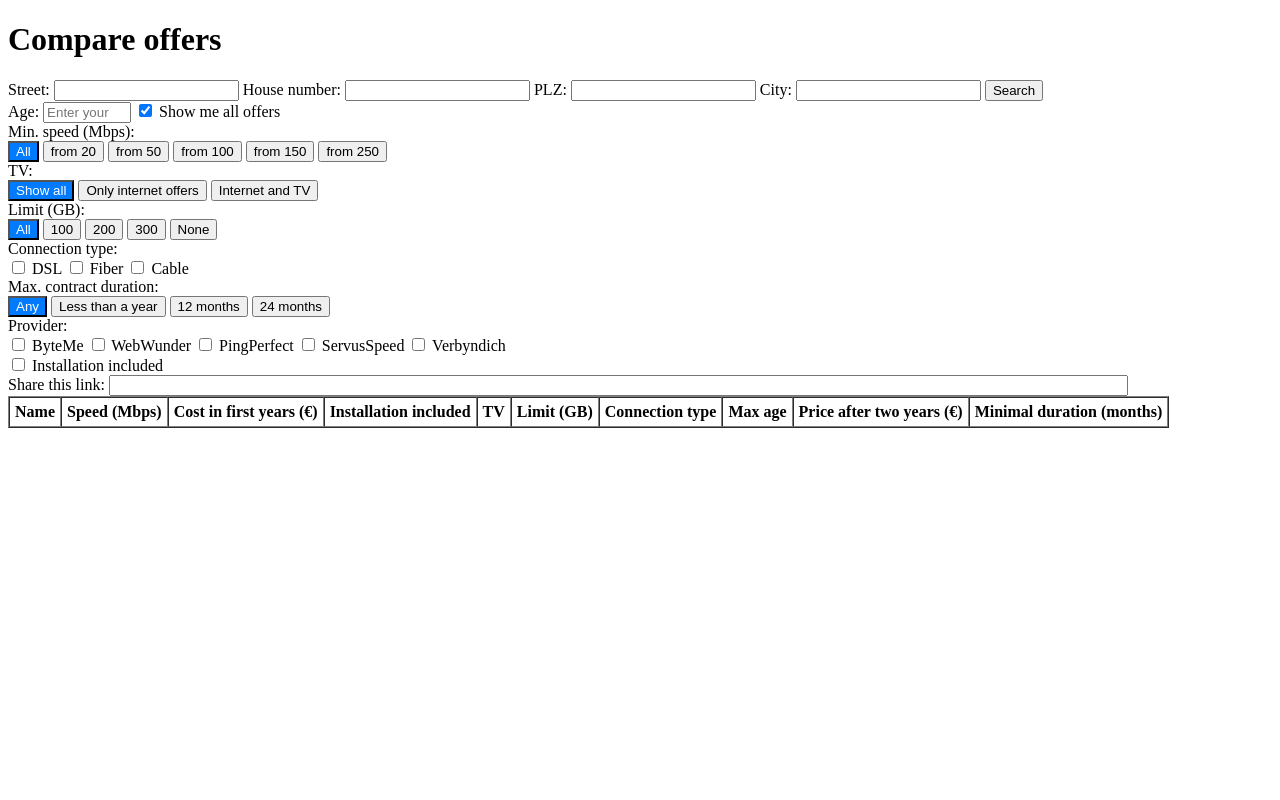
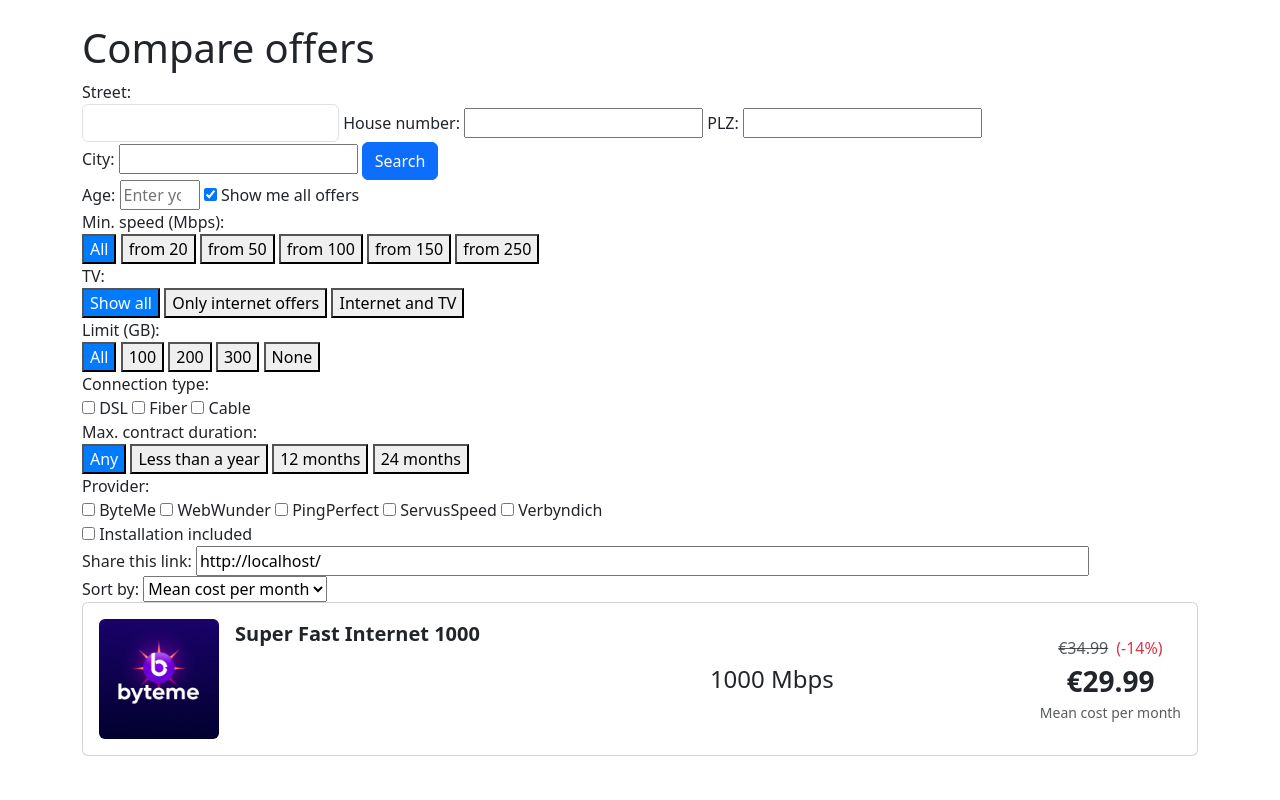
Before and after one commit to AdelinaBatereanu/GehtSo, a Flask app: page / in a window 1280 px wide. Run offline with Flask 3, Linux system fonts and the light colour scheme; lists and menus that the app fills with data are empty.

Commit message:
front end change table view to cards

```diff
--- a/src/templates/index.html
+++ b/src/templates/index.html
@@ -3,6 +3,10 @@
 <head>
     <meta charset="UTF-8">
     <title>Internet Offers</title>
+    <link href="https://cdn.jsdelivr.net/npm/bootstrap@5.3.6/dist/css/bootstrap.min.css"
+    rel="stylesheet"
+    integrity="sha384-4Q6Gf2aSP4eDXB8Miphtr37CMZZQ5oXLH2yaXMJ2w8e2ZtHTl7GptT4jmndRuHDT"
+    crossorigin="anonymous">
     <style>
         /* Highlight active buttons */
         #speed-buttons button.active,
@@ -15,14 +19,15 @@
     </style>
 </head>
 <body>
+    <div class="container my-4">
     <h1>Compare offers</h1>
     <!-- Address form -->
     <div id="address-fields">
-        <label>Street: <input type="text" id="street" name="street"></label>
+        <label>Street: <input class="form-control" type="text" id="street" name="street"></label>
         <label>House number: <input type="text" id="house_number" name="house_number"></label>
         <label>PLZ: <input type="text" id="plz" name="plz"></label>
         <label>City: <input type="text" id="city" name="city"></label>
-        <button id="search-btn" type="button">Search</button>
+        <button id="search-btn" type="button" class="btn btn-primary">Search</button>
     </div>
     <div id="age-filter">
         <label>
@@ -102,28 +107,34 @@
         <input type="text" id="share_url" readonly style="width: 80%;">
     </div>
 
-    <!-- Results table -->
-    <table id="results" border="1" cellpadding="5" cellspacing="0">
-        <thead>
-            <tr>
-                <th>Name</th>
-                <th>Speed (Mbps)</th>
-                <th>Cost in first years (€)</th>
-                <th>Installation included</th>
-                <th>TV</th>
-                <th>Limit (GB)</th>
-                <th>Connection type</th>
-                <th>Max age</th>
-                <th>Price after two years (€)</th>
-                <th>Minimal duration (months)</th>
-            </tr>
-        </thead>
-        <tbody>
-            <!-- Rows will be dynamically inserted here -->
-        </tbody>
-    </table>
+    <div id="sort-filter">
+        <label for="sort_by">Sort by:</label>
+        <select id="sort_by">
+            <option value="cost_first_years_eur" selected>Mean cost per month</option>
+            <option value="after_two_years_eur">Cost after two years</option>
+            <option value="speed_mbps">Speed</option>
+        </select>
+    </div>
+
+    <div id="results" class="row g-4"></div>
+
+    <div>
 
     <script>
+        const sampleOffer = {
+            provider: "ByteMe",
+            name: "Super Fast Internet 1000",
+            speed_mbps: 1000,
+            cost_first_years_eur: 29.99,
+            cost_eur: 34.99,
+            duration_months: 24,
+            tv: false,
+            limit_from_gb: null,
+            connection_type: "fiber",
+            installation_included: true,
+            max_age: null,
+            after_two_years_eur: 37.99
+        };
         let allOffers = [];
         // References to filter elements
         const searchBtn = document.getElementById('search-btn');
@@ -136,13 +147,14 @@
         const providerCheckboxes = document.querySelectorAll('.provider');
         const ageInput = document.getElementById('age_input');
         const showAllAgesCheckbox = document.getElementById('show_all_ages');
+        const sortBySelect = document.getElementById('sort_by');
 
         // State variables for selected filters
         let selectedSpeed = ""; // Default: all speeds
         let selectedLimit = ""; // Default: all limits
         let selectedMaxDuration = ""; // Default: any
         let selectedTv = ""; // Default: show all
-
+        let selectedSort = sortBySelect.value;
 
         // Helper function to get selected connection types
         function getSelectedConnectionTypes() {
@@ -182,7 +194,6 @@
 
             // Fetch all offers from the server
             const apiUrl = `/offers?${params.toString()}`;
-            window.history.replaceState({}, '', `?${params.toString()}`);
             fetch(apiUrl)
                 .then(response => {
                     if (!response.ok) {
@@ -196,7 +207,6 @@
                 })
                 .catch(err => console.error('Fetch error:', err));
 
-            updateShareUrlAndHistory();
         }
         // Function to trigger search and update results
         function applyFiltersAndUpdateResults() {
@@ -235,6 +245,15 @@
                 }
             }
 
+            // Sorting
+            if (selectedSort === "cost_first_years_eur") {
+                filtered = filtered.slice().sort((a, b) => a.cost_first_years_eur - b.cost_first_years_eur);
+            } else if (selectedSort === "after_two_years_eur") {
+                filtered = filtered.slice().sort((a, b) => a.after_two_years_eur - b.after_two_years_eur);
+            } else if (selectedSort === "speed_mbps") {
+                filtered = filtered.slice().sort((a, b) => b.speed_mbps - a.speed_mbps); // Descending
+            }
+
             updateResults(filtered);
             updateShareUrlAndHistory();
         }
@@ -268,6 +287,8 @@
                 params.set('age', ageInput.value.trim());
             }
 
+            if (selectedSort) params.set('sort', selectedSort);
+
             const newUrl = `${window.location.pathname}?${params.toString()}`;
             window.history.replaceState({}, '', newUrl);
 
@@ -277,37 +298,102 @@
 
         // Function to update results table
         function updateResults(data) {
-            const tbody = document.getElementById('results').querySelector('tbody');
-            const shareInput = document.getElementById('share_url');
-            tbody.innerHTML = ''; // Clear existing rows
+            const resultsDiv = document.getElementById('results');
+            resultsDiv.innerHTML = '';
 
-            // Populate table with new data
             data.forEach(offer => {
-                const tr = document.createElement('tr');
-                function addCell(text) {
-                    const td = document.createElement('td');
-                    td.textContent = text;
-                    tr.appendChild(td);
+                const col = document.createElement('div');
+                col.className = 'col-12 mb-3';
+
+                const card = document.createElement('div');
+                card.className = 'card h-100 p-3';
+
+                // Flex row for card content
+                const row = document.createElement('div');
+                row.className = 'd-flex align-items-center justify-content-around';
+
+                // Left: Logo (centered vertically)
+                const left = document.createElement('div');
+                left.className = 'd-flex align-items-start me-4'; // align-items-start for top alignment
+
+                const img = document.createElement('img');
+                img.className = 'rounded';
+                img.alt = offer.provider + ' logo';
+                img.src = `/static/images/${offer.provider}.jpeg`;
+                img.style.width = '120px';
+                img.style.height = '120px';
+
+                // Name on the right side of the picture, aligned to top
+                const nameContainer = document.createElement('div');
+                nameContainer.className = 'ms-3 d-flex flex-column justify-content-start'; // ensure top alignment
+                const title = document.createElement('div');
+                title.className = 'product-title fs-5 fw-semibold';
+                title.textContent = offer.name;
+
+                nameContainer.appendChild(title);
+                left.appendChild(img);
+                left.appendChild(nameContainer);
+
+                // Center: Speed (stacked)
+                const center = document.createElement('div');
+                center.className = 'd-flex flex-column align-items-center flex-grow-1';
+                const speed = document.createElement('div');
+                speed.className = 'fs-4 fw-medium';
+                speed.textContent = `${offer.speed_mbps} Mbps`;
+                center.appendChild(speed);
+
+                // Right: Price (stacked)
+                const right = document.createElement('div');
+                right.className = 'd-flex flex-column align-items-center text-end';
+                // Original price (crossed out) and discount percent on the same line
+                if (offer.cost_eur && offer.cost_first_years_eur && offer.cost_eur !== offer.cost_first_years_eur) {
+                    const priceOriginalContainer = document.createElement('div');
+                    priceOriginalContainer.className = 'd-flex align-items-right';
+
+                    const priceOriginal = document.createElement('div');
+                    priceOriginal.className = 'text-muted text-decoration-line-through me-2';
+                    priceOriginal.textContent = `€${offer.cost_eur.toFixed(2)}`;
+                    priceOriginalContainer.appendChild(priceOriginal);
+
+                    const discountPercent = ((offer.cost_eur - offer.cost_first_years_eur) / offer.cost_eur * 100).toFixed(0);
+                    const discountLabel = document.createElement('span');
+                    discountLabel.className = 'text-danger';
+                    discountLabel.textContent = `(-${discountPercent}%)`;
+                    priceOriginalContainer.appendChild(discountLabel);
+
+                    right.appendChild(priceOriginalContainer);
                 }
-                addCell(offer.name);
-                addCell(offer.speed_mbps);
-                addCell(offer.cost_first_years_eur);
-                addCell(offer.installation_included ? 'Yes' : 'No');
-                addCell(offer.tv ?? '');
-                addCell(offer.limit_from_gb);
-                addCell(offer.connection_type ?? '');
-                addCell(offer.max_age ?? '');
-                addCell(offer.after_two_years_eur ?? '');
-                addCell(offer.duration_months ?? '');
-                tbody.appendChild(tr);
+
+                // Promotional price
+                const price = document.createElement('div');
+                price.className = 'fs-3 fw-bold text';
+                const priceValue = offer.cost_first_years_eur;
+                price.textContent = `€${priceValue ? priceValue.toFixed(2) : "N/A"}`;
+                right.appendChild(price);
+
+                // Price label
+                const priceLabel = document.createElement('div');
+                priceLabel.className = 'small text-muted';
+                priceLabel.textContent = 'Mean cost per month';
+                right.appendChild(priceLabel);
+
+                // Assemble card
+                row.appendChild(left);
+                row.appendChild(center);
+                row.appendChild(right);
+                card.appendChild(row);
+                col.appendChild(card);
+                resultsDiv.appendChild(col);
             });
 
-            // Update shareable URL
-            shareInput.value = window.location.href;
+            document.getElementById('share_url').value = window.location.href;
         }
 
         // Initialize filters and event listeners
         document.addEventListener('DOMContentLoaded', () => {
+            if (!window.location.search) {
+            updateResults([sampleOffer]);
+        }
             // Prefill address fields from URL if present
             const street = getParam('street', '');
             const houseNumber = getParam('house_number', '');
@@ -410,6 +496,13 @@
                 cb.addEventListener('change', applyFiltersAndUpdateResults);
             });
 
+            sortBySelect.addEventListener('change', () => {
+                selectedSort = sortBySelect.value;
+                applyFiltersAndUpdateResults();
+            });
+            selectedSort = getParam('sort', sortBySelect.value);
+            sortBySelect.value = selectedSort;
+
             // Trigger search if URL has query parameters
             // if (window.location.search) {
             //     triggerSearch();
```
Also changed, not shown: src/compare_offers.py (+2 -9 lines), src/fetch_verbyndich.py (renamed from src/fetch_verbydich.py), src/static/images/ByteMe.jpeg (added), src/static/images/Ping Perfect.jpeg (added), src/static/images/Servus Speed.jpeg (added), src/static/images/VerbynDich.jpeg (added), src/static/images/WebWunder.jpeg (added).
